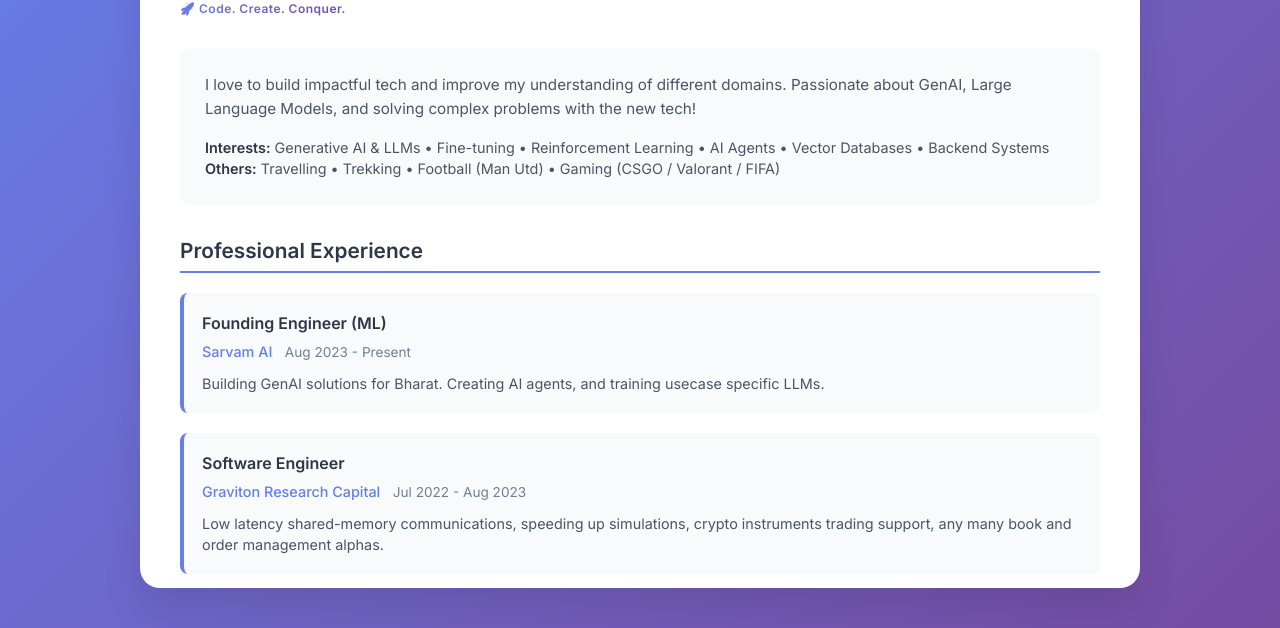
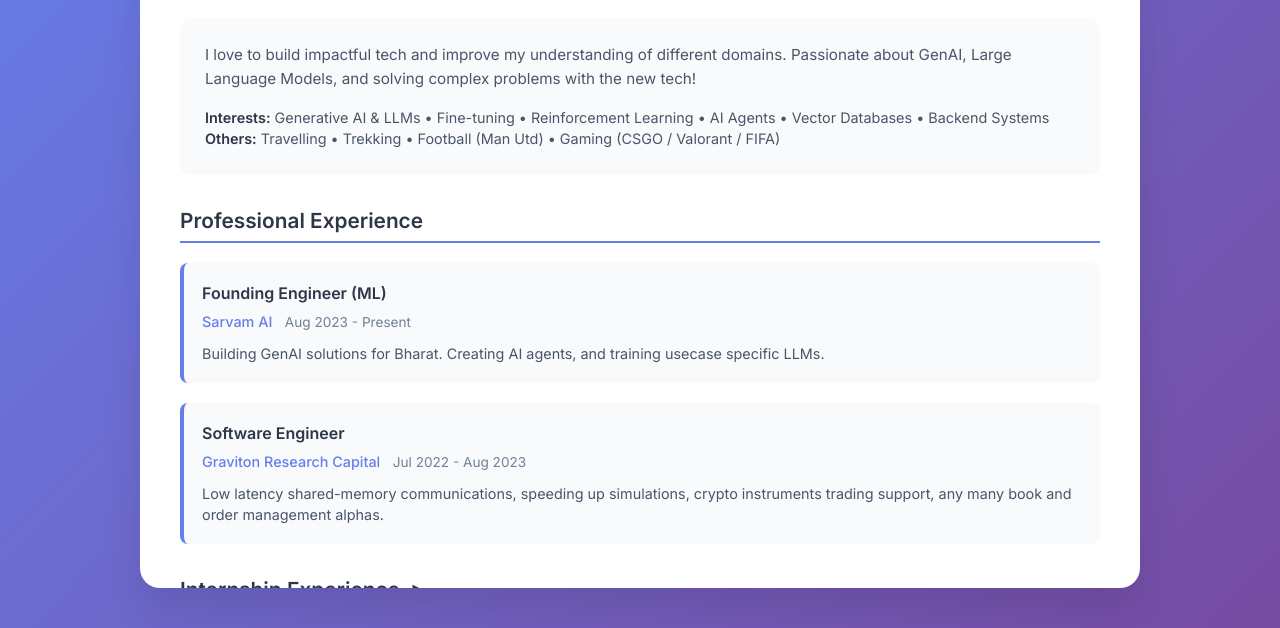
Before and after one commit to kediaharshit9/kediaharshit9.github.io, a plain HTML site: page index.html in a window 1280 px wide. Shown: the part 172-800 px from the top of the page. Drawn offline with Linux system fonts and the light colour scheme.

Commit message:
FIX: remove expanded image

```diff
--- a/index.html
+++ b/index.html
@@ -21,7 +21,6 @@
           <div class="profile-section">
             <div class="profile-image">
               <img src="./images/hk.png" alt="Harshit Kedia" />
-              <div class="catchy-phrase">🚀 Code. Create. Conquer.</div>
             </div>
             <div class="name-section">
               <h2>Harshit Kedia</h2>
```
